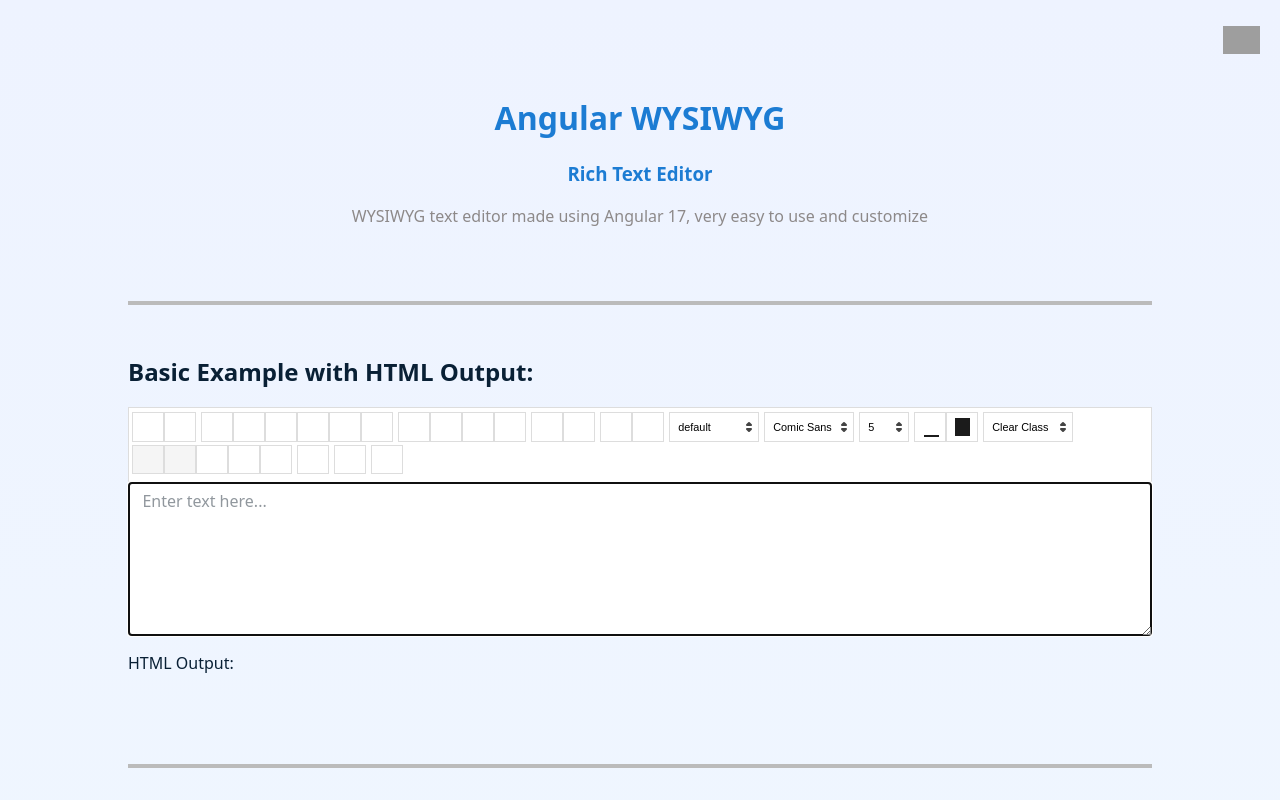
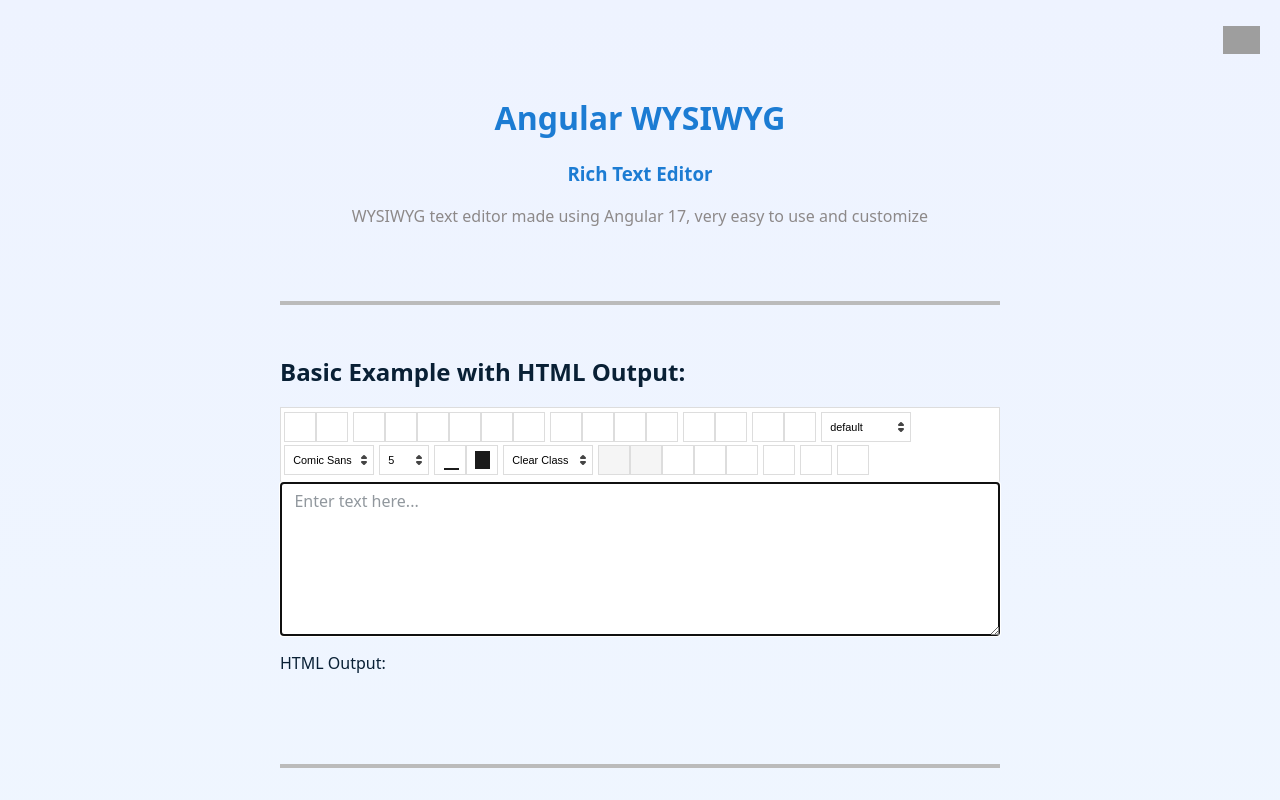
Before and after one commit to wfpena/angular-wysiwyg, an Angular app: page / in a window 1280 px wide. Shown: the top 800 px of the page. Built offline with nearby package versions, Linux system fonts and the light colour scheme; grey boxes are pictures that could not be loaded; a web font is replaced by a local one.

Commit message:
feat: change width

```diff
--- a/projects/angular-editor-app/src/styles.scss
+++ b/projects/angular-editor-app/src/styles.scss
@@ -10,7 +10,7 @@ body {
 }
 
 .container {
-  max-width: 80%;
+  max-width: 720px;
   margin-right: auto;
   margin-left: auto;
 }
```
